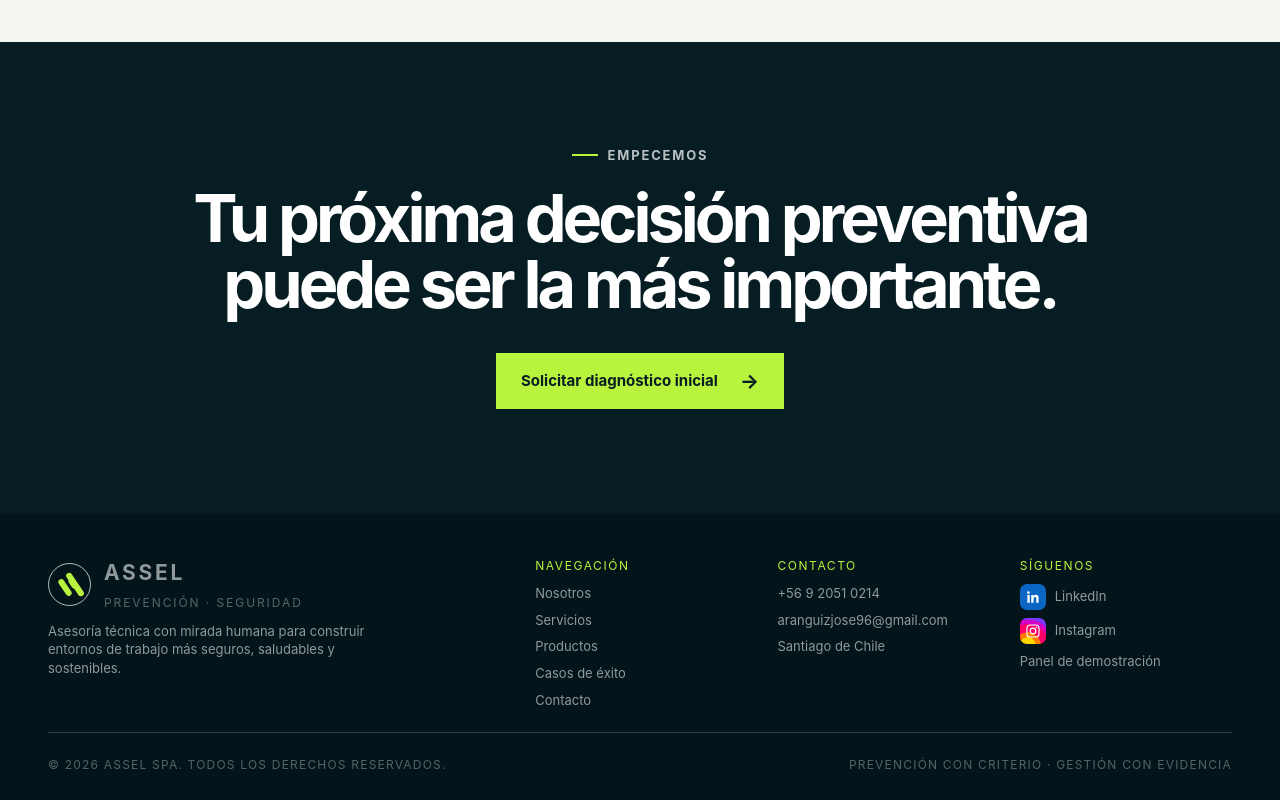
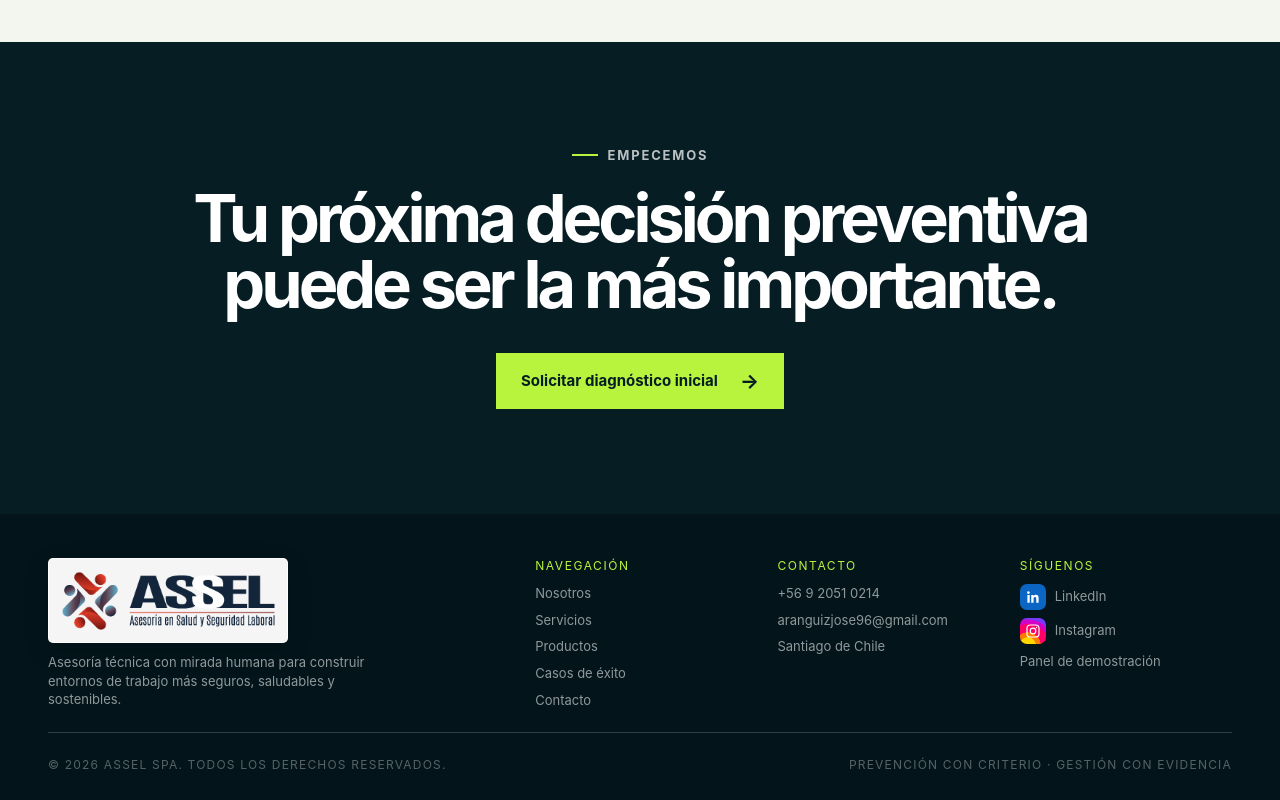
Before and after one commit to aranguizjose96-infor/ASSEL-model-B, a Next.js app: page / in a window 1280 px wide. Shown: the part 3813-4613 px from the top of the page. Built offline with nearby package versions, Linux system fonts and the light colour scheme.

Commit message:
Use official ASSEL logo in footer

```diff
--- a/app/components/site-footer.tsx
+++ b/app/components/site-footer.tsx
@@ -6,8 +6,8 @@ export function SiteFooter() {
     <footer className="site-footer">
       <div className="footer-grid">
         <div className="footer-brand">
-          <Link className="brand" href="/">
-            <span className="brand-mark"><i /></span><span className="brand-copy"><strong>ASSEL</strong><small>Prevención · Seguridad</small></span>
+          <Link className="footer-brand-logo" href="/" aria-label="ASSEL SpA, ir al inicio">
+            <img src="/brand/logo-assel-oficial.png" alt="ASSEL SpA — Asesoría en Salud y Seguridad Laboral" />
           </Link>
           <p>Asesoría técnica con mirada humana para construir entornos de trabajo más seguros, saludables y sostenibles.</p>
         </div>
--- a/app/globals.css
+++ b/app/globals.css
@@ -666,6 +666,8 @@ nav a.active::after {
 .footer-grid a, .footer-grid p, .footer-grid span { margin: 0; color: rgba(255,255,255,.56); font-size: 13px; line-height: 1.45; }
 .footer-grid a:hover { color: white; }
 .footer-brand > p { max-width: 330px; margin-top: 10px; }
+.footer-brand-logo { width: min(240px, 100%); padding: 7px 10px; display: block; box-sizing: border-box; background: rgba(255,255,255,.96); border: 1px solid rgba(255,255,255,.88); border-radius: 5px; box-shadow: 0 8px 24px rgba(0,0,0,.18); }
+.footer-brand-logo img { width: 100%; height: auto; display: block; }
 .footer-social-link { width: fit-content; display: inline-flex; align-items: center; gap: 9px; }
 .footer-social-link > span:last-child { color: inherit; }
 .footer-social-icon { width: 26px; height: 26px; display: grid; place-items: center; flex: 0 0 26px; border-radius: 7px; color: white !important; transition: transform .2s ease; }
```
